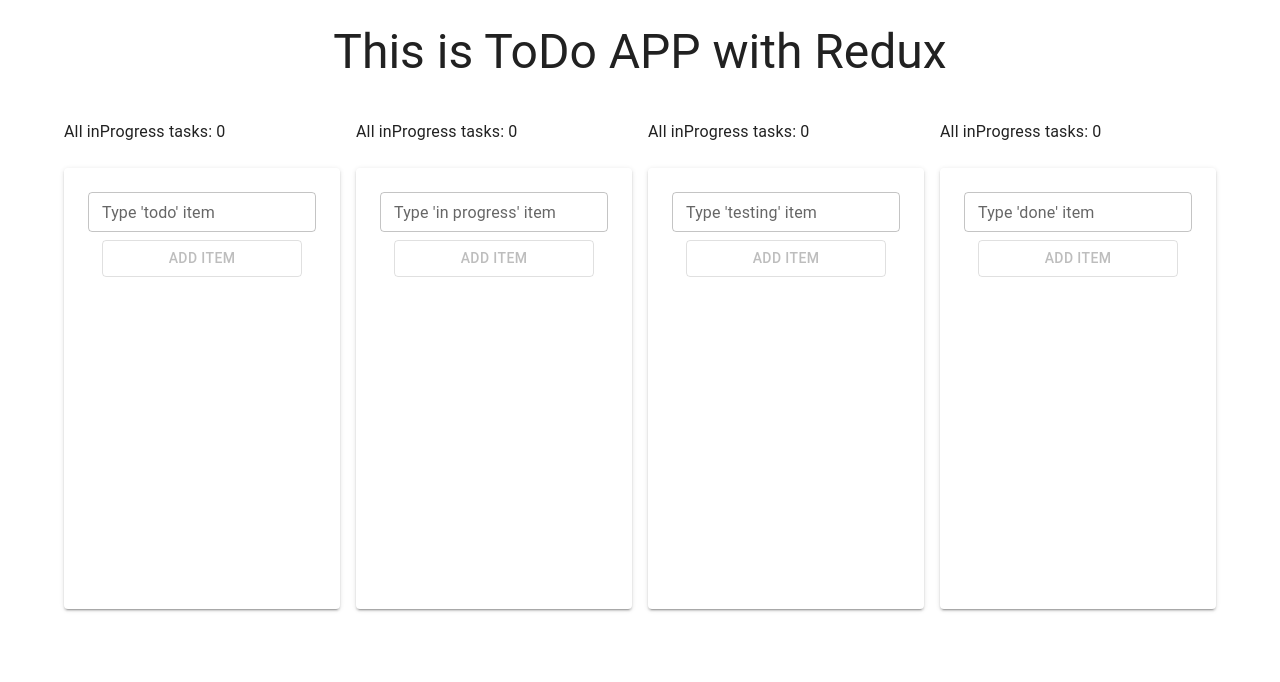
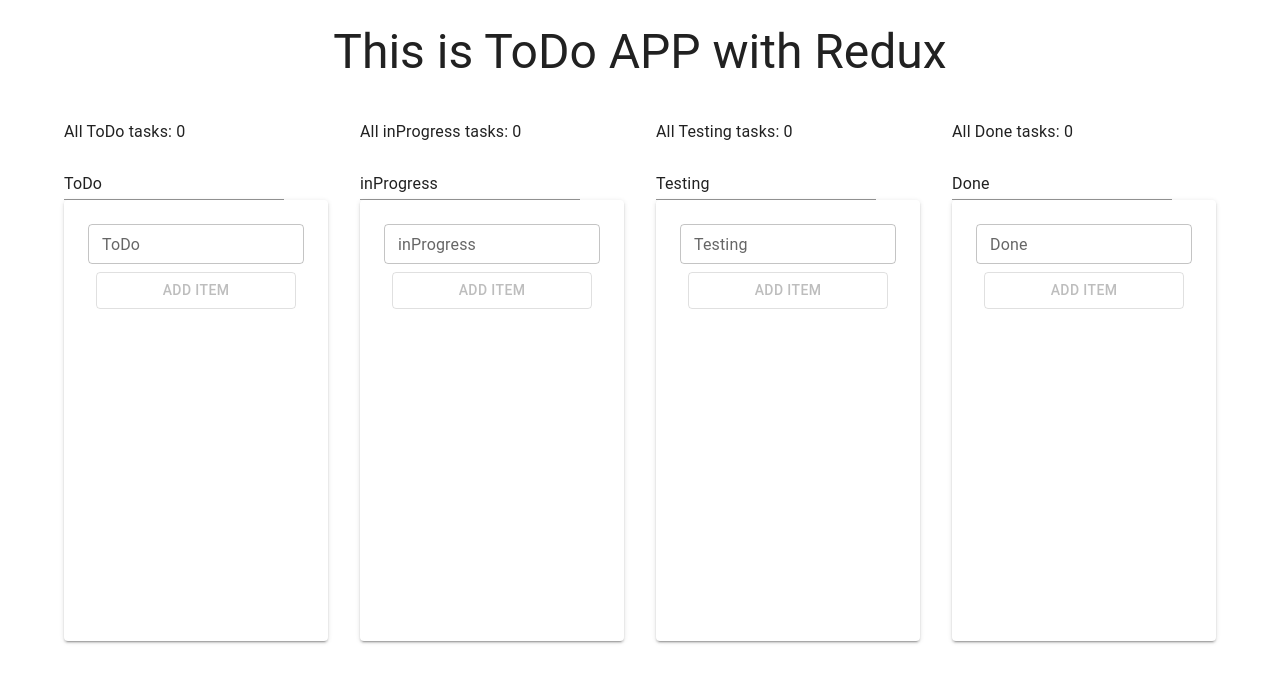
Before and after one commit to INTERpol21/Todo-React-Redux-Mui, a React (Create React App) app: page / in a window 1280 px wide. Shown: the top 682 px of the page. Built offline with nearby package versions, Linux system fonts and the light colour scheme.

Commit message:
Починил drag and drop / Возможность изменять колонки

```diff
--- a/src/App.tsx
+++ b/src/App.tsx
@@ -36,7 +36,7 @@
         } else {
             const [filterState] = (
                 (appState as any)[source.droppableId] as IModel[]
-            ).filter(({id}) => id === draggableId);
+            ).filter(({ id }) => id === draggableId);
 
             dispatch(
                 allSlices[source.droppableId as TypeSlices].actions.remove(draggableId)
@@ -49,27 +49,30 @@
             );
         }
     };
+
+
+    // @ts-ignore
     return (
         <Container>
             {/*Загаловок*/}
             <Typography textAlign="center" variant="h3" mt={3} mb={5}>
                 This is ToDo APP with Redux
-            </Typography>
-            <Grid container spacing={2} justifyContent='center'>
+            </Typography>{' '}
+            <Grid container spacing={4} justifyContent='center'>
                 <DragDropContext onDragEnd={(res) => onDragEnd(res)}>
-                    <Grid item xs={3}>
+                    <Grid item md={3}>
                         <ToDoColumn/>
                     </Grid>
 
-                    <Grid item xs={3}>
+                    <Grid item md={3}>
                         <InProgressColumn/>
                     </Grid>
 
-                    <Grid item xs={3}>
+                    <Grid item md={3}>
                         <TestingColumn/>
                     </Grid>
 
-                    <Grid item xs={3}>
+                    <Grid item md={3}>
                         <DoneColumn/>
                     </Grid>
                 </DragDropContext>
--- a/src/components/ColumnLayout.tsx
+++ b/src/components/ColumnLayout.tsx
@@ -20,6 +20,7 @@
 
 
 const ColumnLayout: React.FC<IColumnLayoutProps> = ({
+
                                                         labelText,
                                                         addHandler,
                                                         removeHandler,
--- a/src/components/columns/Done.tsx
+++ b/src/components/columns/Done.tsx
@@ -3,21 +3,44 @@
 import {StoreState} from '../../redux/store';
 import ColumnLayout from "../ColumnLayout";
 import {doneSlice} from "../../redux/slice/Done";
+import React, {useState} from "react";
+import {Input} from "@mui/material";
 
 
 export function DoneColumn() {
-    const {done} = useSelector((state: StoreState) => state);
+    const { done } = useSelector((state: StoreState) => state);
+    const {
+        actions: { completeStatus, remove, add, updateTextShowed },
+    } = doneSlice;
 
-    const {
-        actions: {completeStatus, remove, add, updateTextShowed},
-    } = doneSlice;
+
+    const [name, setName] = useState("Done");
+    const [isDisabled, setIsDisabled] = useState(false);
+
+
+    const handleChange = (event: React.ChangeEvent<HTMLInputElement>) => {
+        setName(event.target.value);
+    };
+
+    const handleClick = () => {
+        setIsDisabled(!isDisabled)
+    };
 
     return (
         <>
-            <Typography mb={3}>All inProgress tasks: {done.length}</Typography>
+            <Typography mb={3}>All {name} tasks: {done.length}</Typography>
+
+            <Input type="text"
+                   id="done"
+                   value={name}
+                   onChange={handleChange}
+                   disabled={isDisabled}
+                   onDoubleClickCapture={handleClick}
+                   />
             <ColumnLayout
-                droppableId='Done'
-                labelText="Type 'done' item"
+                droppableId='done'
+                //Изменить на возможность редоктировать название колонки
+                labelText={name}
                 completedHandler={completeStatus}
                 removeHandler={remove}
                 addHandler={add}
--- a/src/components/columns/InProgress.tsx
+++ b/src/components/columns/InProgress.tsx
@@ -3,6 +3,8 @@
 import { StoreState } from '../../redux/store';
 import {inProgressSlice} from "../../redux/slice/InProgress";
 import ColumnLayout from "../ColumnLayout";
+import React, {useState} from "react";
+import {Input} from "@mui/material";
 
 
 
@@ -13,12 +15,32 @@
         actions: { completeStatus, remove, add, updateTextShowed },
     } = inProgressSlice;
 
+    const [name, setName] = useState("inProgress");
+    const [isDisabled, setIsDisabled] = useState(false);
+
+
+    const handleChange = (event: React.ChangeEvent<HTMLInputElement>) => {
+        setName(event.target.value);
+    };
+
+    const handleClick = () => {
+        setIsDisabled(!isDisabled)
+    };
+
+
     return (
         <>
-            <Typography mb={3}>All inProgress tasks: {inProgress.length}</Typography>
+            <Typography mb={3}>All {name} tasks: {inProgress.length}</Typography>
+            <Input type="text"
+                   id="inProgress"
+                   value={name}
+                   onChange={handleChange}
+                   disabled={isDisabled}
+                   onDoubleClickCapture={handleClick}/>
+
             <ColumnLayout
                 droppableId='inProgress'
-                labelText="Type 'in progress' item"
+                labelText={name}
                 completedHandler={completeStatus}
                 removeHandler={remove}
                 addHandler={add}
--- a/src/components/columns/TODO.tsx
+++ b/src/components/columns/TODO.tsx
@@ -3,6 +3,8 @@
 import {StoreState} from '../../redux/store';
 import {todoSlice} from "../../redux/slice/TODO";
 import ColumnLayout from "../ColumnLayout";
+import {Input} from "@mui/material";
+import React, {useState} from "react";
 
 
 export function ToDoColumn() {
@@ -12,12 +14,33 @@
         actions: {completeStatus, remove, add, updateTextShowed},
     } = todoSlice;
 
+    const [name, setName] = useState("ToDo");
+    const [isDisabled, setIsDisabled] = useState(false);
+
+
+    const handleChange = (event: React.ChangeEvent<HTMLInputElement>) => {
+        setName(event.target.value);
+    };
+
+    const handleClick = () => {
+        setIsDisabled(!isDisabled)
+    };
+
+
+
     return (
         <>
-            <Typography mb={3}>All inProgress tasks: {todo.length}</Typography>
+            <Typography mb={3}>All {name} tasks: {todo.length}</Typography>
+            <Input type="text"
+                   id="todo"
+                   value={name}
+                   onChange={handleChange}
+                   disabled={isDisabled}
+                   onDoubleClickCapture={handleClick}/>
+
             <ColumnLayout
-                droppableId='Todo'
-                labelText="Type 'todo' item"
+                droppableId='todo'
+                labelText= {name}
                 completedHandler={completeStatus}
                 removeHandler={remove}
                 addHandler={add}
--- a/src/components/columns/Testing.tsx
+++ b/src/components/columns/Testing.tsx
@@ -3,6 +3,8 @@
 import {StoreState} from '../../redux/store';
 import ColumnLayout from "../ColumnLayout";
 import {testingSlice} from "../../redux/slice/Testing";
+import React, {useState} from "react";
+import {Input} from "@mui/material";
 
 
 export function TestingColumn() {
@@ -12,12 +14,30 @@
         actions: {completeStatus, remove, add, updateTextShowed},
     } = testingSlice;
 
+    const [name, setName] = useState("Testing");
+    const [isDisabled, setIsDisabled] = useState(false);
+
+
+    const handleChange = (event: React.ChangeEvent<HTMLInputElement>) => {
+        setName(event.target.value);
+    };
+
+    const handleClick = () => {
+        setIsDisabled(!isDisabled)
+    };
+
     return (
         <>
-            <Typography mb={3}>All inProgress tasks: {testing.length}</Typography>
+            <Typography mb={3}>All {name} tasks: {testing.length}</Typography>
+            <Input type="text"
+                   id="testing"
+                   value={name}
+                   onChange={handleChange}
+                   disabled={isDisabled}
+                   onDoubleClickCapture={handleClick}/>
             <ColumnLayout
-                droppableId='Testing'
-                labelText="Type 'testing' item"
+                droppableId='testing'
+                labelText={name}
                 completedHandler={completeStatus}
                 removeHandler={remove}
                 addHandler={add}
--- a/src/redux/slice/customSlice.ts
+++ b/src/redux/slice/customSlice.ts
@@ -54,6 +54,6 @@
 
     return {
         actions: { add, remove, completeStatus, reorder, update, updateTextShowed },
-        reducer
+        reducer,
     };
 };
--- a/src/types/index.ts
+++ b/src/types/index.ts
@@ -15,6 +15,8 @@
 
 export interface IColumnLayoutProps {
     labelText?: string;
+    label?:string;
+    defaultValue?:string;
     addHandler: (v: string) => AnyAction;
     removeHandler: (v: string) => AnyAction;
     completedHandler: (v: TActionSlice) => AnyAction;
```
Also changed, not shown: src/components/columns/utils/Input.tsx (added, +30 -0 lines), src/index.tsx (+6 -4 lines).
